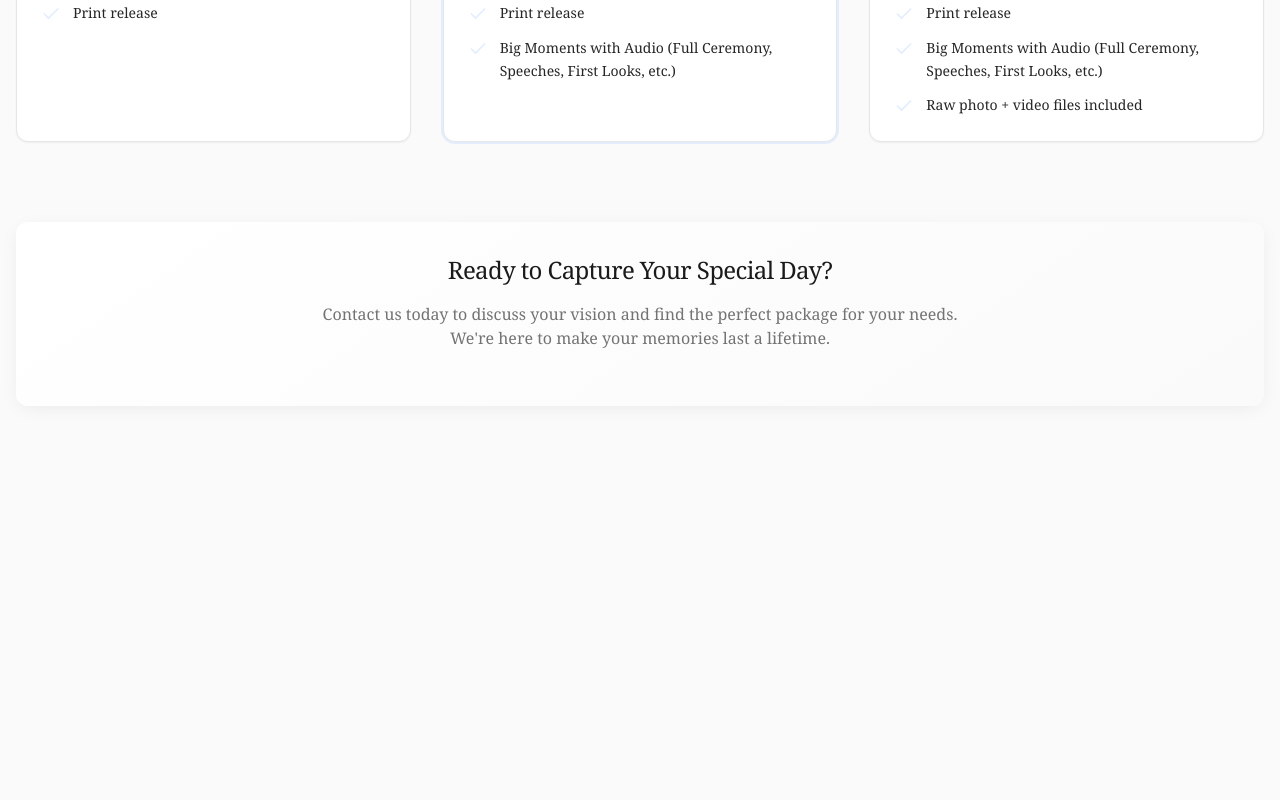
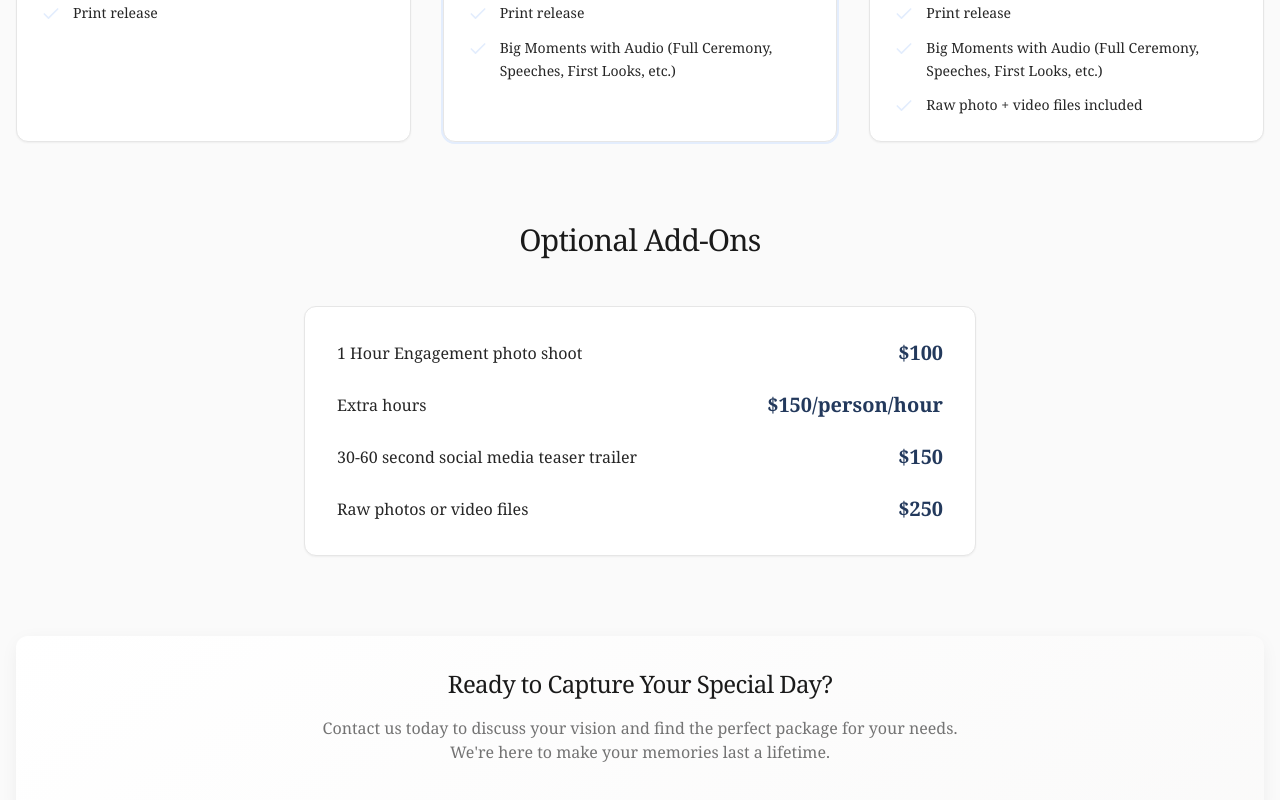
Before and after one commit to Jack-McKain/JandCStudios, a React (Vite) app: page /pricing in a window 1280 px wide. Shown: the part 1673-2473 px from the top of the page. Before the commit the page ends 2111 px from the top, so only its background shows below. Built offline with nearby package versions, Linux system fonts and the light colour scheme.

Commit message:
Add pricing page add-ons
Add optional add-ons to the pricing page with prices styled in the accent blue color.

```diff
--- a/src/pages/Pricing.tsx
+++ b/src/pages/Pricing.tsx
@@ -186,6 +186,35 @@ const Pricing = () => {
           </div>
         </section>
 
+        {/* Optional Add-Ons */}
+        <section className="mt-20">
+          <h2 className="text-3xl font-serif text-center mb-12">Optional Add-Ons</h2>
+          <div className="max-w-2xl mx-auto">
+            <Card className="shadow-elegant">
+              <CardContent className="p-8">
+                <ul className="space-y-6">
+                  <li className="flex justify-between items-center">
+                    <span>1 Hour Engagement photo shoot</span>
+                    <span className="text-xl font-bold text-accent-foreground">$100</span>
+                  </li>
+                  <li className="flex justify-between items-center">
+                    <span>Extra hours</span>
+                    <span className="text-xl font-bold text-accent-foreground">$150/person/hour</span>
+                  </li>
+                  <li className="flex justify-between items-center">
+                    <span>30-60 second social media teaser trailer</span>
+                    <span className="text-xl font-bold text-accent-foreground">$150</span>
+                  </li>
+                  <li className="flex justify-between items-center">
+                    <span>Raw photos or video files</span>
+                    <span className="text-xl font-bold text-accent-foreground">$250</span>
+                  </li>
+                </ul>
+              </CardContent>
+            </Card>
+          </div>
+        </section>
+
         {/* Call to Action */}
         <div className="mt-20 text-center bg-gradient-card p-8 rounded-lg shadow-soft">
           <h3 className="text-2xl font-serif mb-4">Ready to Capture Your Special Day?</h3>
```
